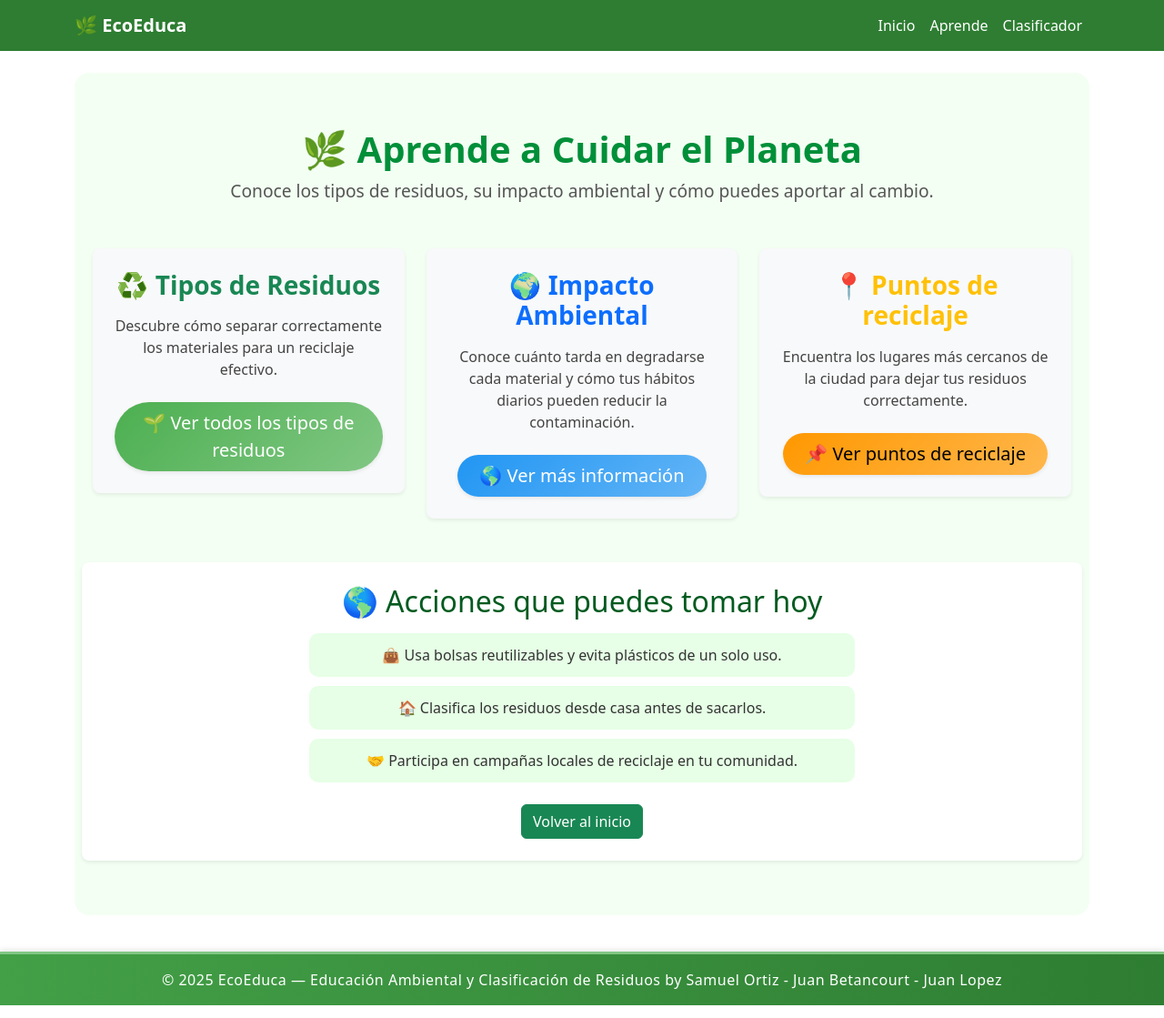
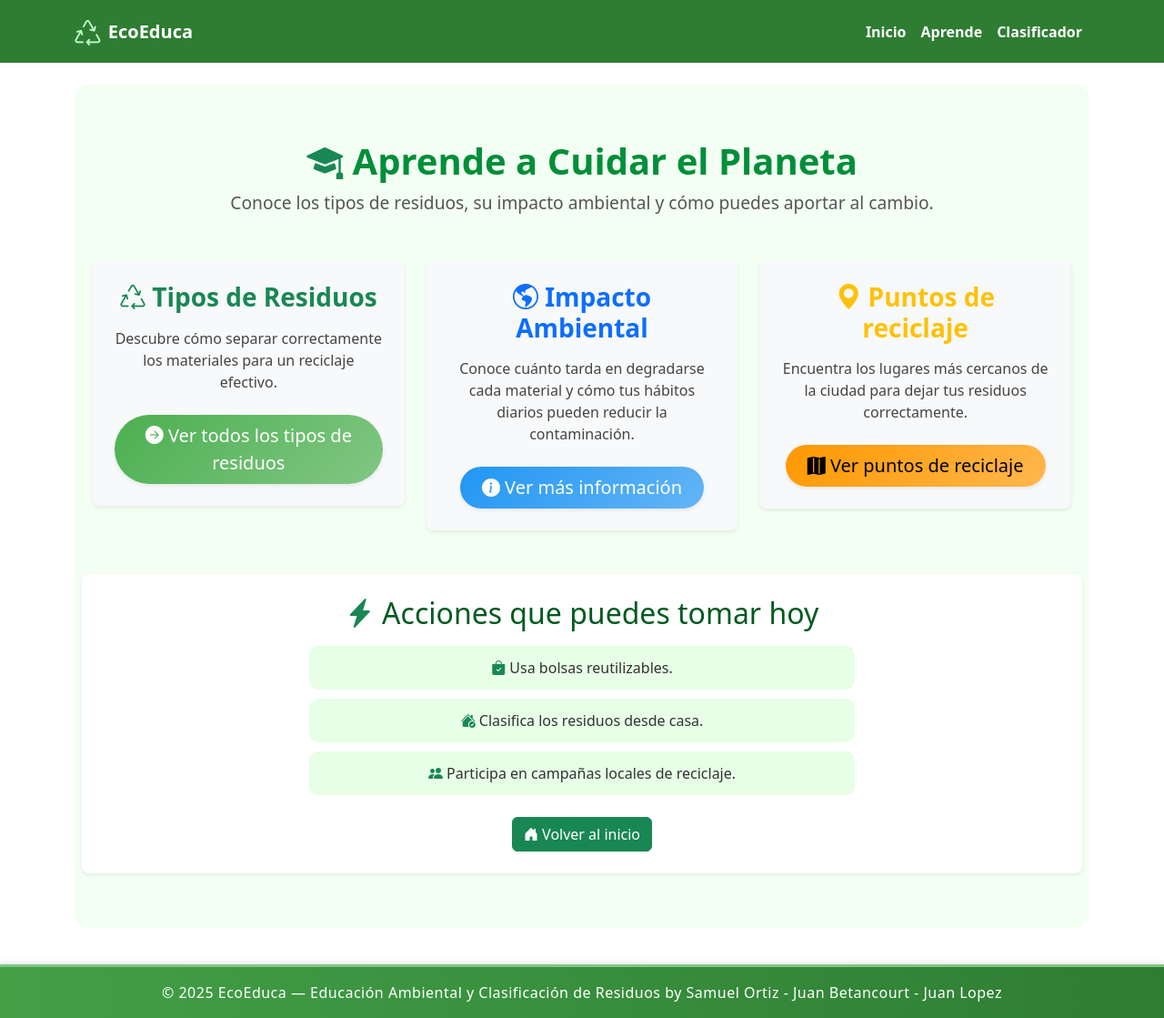
Before and after one commit to samuelortiz27/web-educativaclasificadora, a Django app: page /aprende/ in a window 1280 px wide. Shown: the whole page at 91% size. Run offline with Django 5.2, Linux system fonts and the light colour scheme.

Commit message:
Mejora estilos e iconos

```diff
--- a/clasificador/templates/clasificador/clasificador.html
+++ b/clasificador/templates/clasificador/clasificador.html
@@ -17,7 +17,7 @@
             <input id="inputImagen" type="file" name="imagen" accept="image/*" class="form-control mb-3">
 
             <button type="button" class="btn btn-secondary w-100 mb-3" onclick="activarCamara()">
-                📷 Usar cámara
+                <i class="bi bi-camera-fill me-2"></i> Usar cámara
             </button>
 
             <div id="camaraContainer" style="display:none;">
@@ -84,7 +84,7 @@
 
         <div class="text-center mt-4">
             <a href="{% url 'ecoeduca:inicio' %}" class="btn btn-success ecoedu-btn">
-                Volver al inicio
+                <i class="bi bi-arrow-left-circle"></i> Volver al inicio
             </a>
         </div>
     </div>
--- a/ecoeduca/static/ecoeduca/css/styles.css
+++ b/ecoeduca/static/ecoeduca/css/styles.css
@@ -18,6 +18,7 @@ nav a, .navbar-brand {
     font-weight: 600;
 }
 
+
 footer {
     background: #1b5e20;
     color: #fff;
@@ -25,6 +26,35 @@ footer {
     padding: 10px;
     margin-top: 30px;
 }
+
+.navbar .nav-link {
+    color: white !important;
+    font-weight: 600;
+    position: relative;
+    transition: all 0.3s ease;
+}
+
+/* Color al pasar el mouse */
+.navbar .nav-link:hover {
+    color: #c5ffcf !important;
+}
+
+/* Subrayado animado */
+.navbar .nav-link::after {
+    content: "";
+    position: absolute;
+    left: 0;
+    bottom: -3px;
+    width: 0%;
+    height: 2px;
+    background-color: #c5ffcf;
+    transition: width 0.3s ease;
+}
+
+.navbar .nav-link:hover::after {
+    width: 100%;
+}
+
 .ecoedu-footer {
     background: linear-gradient(90deg, #43a047, #2e7d32);
     color: #ffffff;
@@ -73,22 +103,22 @@ body {
 .inicio-header {
     background-color: #2e7d32;
     color: white;
-
-    padding: 1.5rem 2rem;
-    padding-top: 2rem;
-
+    padding: 2rem 2rem;
     display: flex;
     align-items: center;
     justify-content: space-between;
 
-    border-radius: 25px;
+    /* Solo bordes superiores redondeados */
+    border-top-left-radius: 25px;
+    border-top-right-radius: 25px;
+    border-bottom-left-radius: 0;
+    border-bottom-right-radius: 0;
+
     max-width: 1500px;
     margin: 0 auto;
-    margin-bottom: 0rem;
+    margin-bottom: 0;
 
     box-shadow: 0 4px 15px rgba(0,0,0,0.15);
-
-    /* 🔥 Tipografía moderna global */
     font-family: 'Poppins', sans-serif;
 }
 
@@ -133,14 +163,17 @@ body {
     padding: 6rem 1rem;
     position: relative;
 
+    /* Bordes superiores rectos para unir con header */
+    border-top-left-radius: 0;
+    border-top-right-radius: 0;
+
+    /* Bordes inferiores redondeados solo en esquinas */
     border-bottom-left-radius: 60px;
     border-bottom-right-radius: 60px;
-    border-top-left-radius: 40px;
-    border-top-right-radius: 40px;
+
     overflow: hidden;
     box-shadow: 0 8px 20px rgba(0,0,0,0.25);
 }
-
 .inicio-hero::after {
     content: "";
     position: absolute;
--- a/ecoeduca/templates/ecoeduca/aprende.html
+++ b/ecoeduca/templates/ecoeduca/aprende.html
@@ -6,7 +6,9 @@
 {% block content %}
 <section class="aprende-section">
     <div class="text-center mb-5">
-        <h1 class="aprende-titulo">🌿 Aprende a Cuidar el Planeta</h1>
+        <h1 class="aprende-titulo">
+            <i class="bi bi-mortarboard-fill text-success"></i> Aprende a Cuidar el Planeta
+        </h1>
         <p class="aprende-subtitulo">
             Conoce los tipos de residuos, su impacto ambiental y cómo puedes aportar al cambio.
         </p>
@@ -16,69 +18,74 @@
 
         <div class="col-md-4">
             <div class="aprende-card shadow-sm p-4 rounded-3 bg-light">
-                <h3 class="fw-bold text-success mb-3">♻️ Tipos de Residuos</h3>
+                <h3 class="fw-bold text-success mb-3">
+                    <i class="bi bi-recycle text-success"></i> Tipos de Residuos
+                </h3>
                 <p>Descubre cómo separar correctamente los materiales para un reciclaje efectivo.</p>
-
 
                 <div class="text-center mt-4">
                     <a href="{% url 'ecoeduca:detalle_residuos_general' %}"
                         class="btn btn-success btn-lg rounded-pill shadow-sm px-4 py-2"
                         style="background: linear-gradient(135deg, #4CAF50, #81C784); border: none;">
-                        🌱 Ver todos los tipos de residuos
+                        <i class="bi bi-arrow-right-circle-fill"></i> Ver todos los tipos de residuos
                     </a>
                 </div>
             </div>
         </div>
 
-
         <div class="col-md-4">
             <div class="aprende-card shadow-sm p-4 rounded-3 bg-light">
-        <h3 class="fw-bold text-primary mb-3">🌍 Impacto Ambiental</h3>
+                <h3 class="fw-bold text-primary mb-3">
+                    <i class="bi bi-globe-americas text-primary"></i> Impacto Ambiental
+                </h3>
                 <p>
                     Conoce cuánto tarda en degradarse cada material y cómo tus hábitos diarios
                     pueden reducir la contaminación.
                 </p>
 
-
                 <div class="text-center mt-4">
                     <a href="{% url 'ecoeduca:impacto_ambiental' %}"
                         class="btn btn-primary btn-lg rounded-pill shadow-sm px-4 py-2"
                         style="background: linear-gradient(135deg, #2196F3, #64B5F6); border: none;">
-                🌎 Ver más información
+                        <i class="bi bi-info-circle-fill"></i> Ver más información
                     </a>
                 </div>
             </div>
         </div>
 
-
         <div class="col-md-4">
             <div class="aprende-card shadow-sm p-4 rounded-3 bg-light">
-                <h3 class="fw-bold text-warning mb-3">📍 Puntos de reciclaje</h3>
+                <h3 class="fw-bold text-warning mb-3">
+                    <i class="bi bi-geo-alt-fill text-warning"></i> Puntos de reciclaje
+                </h3>
                 <p>
                     Encuentra los lugares más cercanos de la ciudad para dejar tus residuos correctamente.
                 </p>
+
                 <div class="text-center mt-4">
                     <a href="{% url 'puntos:mapa_y_busqueda' %}"
                         class="btn btn-warning btn-lg rounded-pill shadow-sm px-4 py-2"
                         style="background: linear-gradient(135deg, #FF9800, #FFB74D); border: none;">
-                        📌 Ver puntos de reciclaje
+                        <i class="bi bi-map-fill"></i> Ver puntos de reciclaje
                     </a>
                 </div>
             </div>
         </div>
 
         <div class="aprende-extra mt-5 p-4 rounded-3 shadow-sm bg-white">
-        <h2 class="text-center mb-3">🌎 Acciones que puedes tomar hoy</h2>
+            <h2 class="text-center mb-3">
+                <i class="bi bi-lightning-charge-fill text-success"></i> Acciones que puedes tomar hoy
+            </h2>
+
             <ul class="list-unstyled text-center">
-            <li>👜 Usa bolsas reutilizables y evita plásticos de un solo uso.</li>
-            <li>🏠 Clasifica los residuos desde casa antes de sacarlos.</li>
-            <li>🤝 Participa en campañas locales de reciclaje en tu comunidad.</li>
+                <li><i class="bi bi-bag-check-fill text-success"></i> Usa bolsas reutilizables.</li>
+                <li><i class="bi bi-house-check-fill text-success"></i> Clasifica los residuos desde casa.</li>
+                <li><i class="bi bi-people-fill text-success"></i> Participa en campañas locales de reciclaje.</li>
             </ul>
 
             <div class="text-center mt-4">
-            <a href="{% url 'ecoeduca:inicio' %}"
-                class="btn btn-success ecoedu-btn">
-                Volver al inicio
+                <a href="{% url 'ecoeduca:inicio' %}" class="btn btn-success ecoedu-btn">
+                    <i class="bi bi-house-door-fill"></i> Volver al inicio
                 </a>
             </div>
         </div>
--- a/ecoeduca/templates/ecoeduca/base.html
+++ b/ecoeduca/templates/ecoeduca/base.html
@@ -9,13 +9,18 @@
     <link rel="stylesheet" href="{% static 'ecoeduca/css/styles.css' %}">
     <link href="https://cdn.jsdelivr.net/npm/bootstrap@5.3.3/dist/css/bootstrap.min.css" rel="stylesheet">
     <link href="https://fonts.googleapis.com/css2?family=Poppins:wght@400;500;600;700&display=swap" rel="stylesheet">
+    <link rel="stylesheet" href="https://cdn.jsdelivr.net/npm/bootstrap-icons@1.11.3/font/bootstrap-icons.css">
+    <link rel="stylesheet" href="https://cdn.jsdelivr.net/npm/bootstrap-icons@1.11.1/font/bootstrap-icons.css">
     <script src="https://cdn.jsdelivr.net/npm/bootstrap@5.3.3/dist/js/bootstrap.bundle.min.js"></script>
 </head>
 <body class="d-flex flex-column min-vh-100">
 
     <nav class="navbar navbar-expand-lg">
         <div class="container">
-            <a class="navbar-brand" href="{% url 'ecoeduca:inicio' %}">🌿 EcoEduca</a>
+            <a class="navbar-brand d-flex align-items-center" href="{% url 'ecoeduca:inicio' %}">
+                <i class="bi bi-recycle" style="font-size: 1.8rem; margin-right: 8px; color: #c5ffcf;"></i>
+                <span class="fw-bold">EcoEduca</span>
+            </a>
             <div class="collapse navbar-collapse">
                 <ul class="navbar-nav ms-auto">
                     <li class="nav-item"><a class="nav-link" href="{% url 'ecoeduca:inicio' %}">Inicio</a></li>
--- a/puntos/templates/puntos/mapa_y_busqueda.html
+++ b/puntos/templates/puntos/mapa_y_busqueda.html
@@ -72,7 +72,7 @@
 
     <div class="mt-4 text-center">
         <a href="{% url 'ecoeduca:inicio' %}" class="btn btn-success ecoedu-btn">
-            ⬅️ Volver al inicio
+            <i class="bi bi-arrow-left-circle"></i> Volver al inicio
         </a>
     </div>
 </div>
```
Also changed, not shown: ecoeduca/templates/ecoeduca/detalle_residuos.html (+6 -2 lines), ecoeduca/templates/ecoeduca/impacto_ambiental.html (+21 -11 lines), ecoeduca/templates/ecoeduca/inicio.html (+53 -15 lines). Lines whose indentation alone changed are shown as unchanged.
